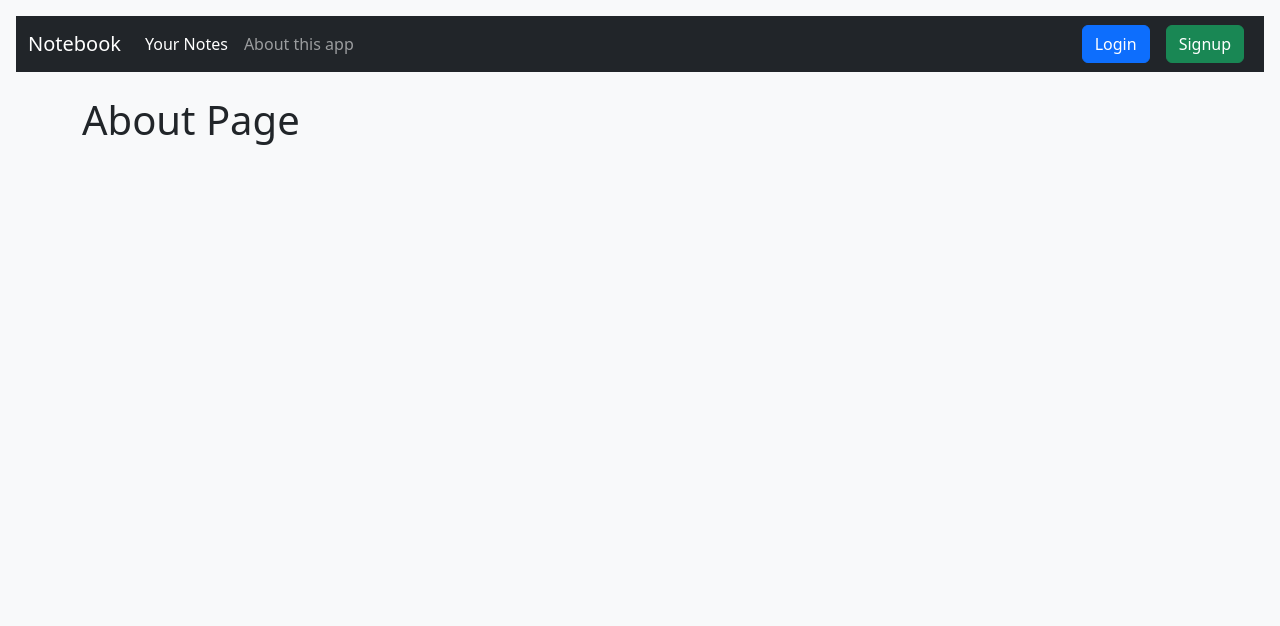
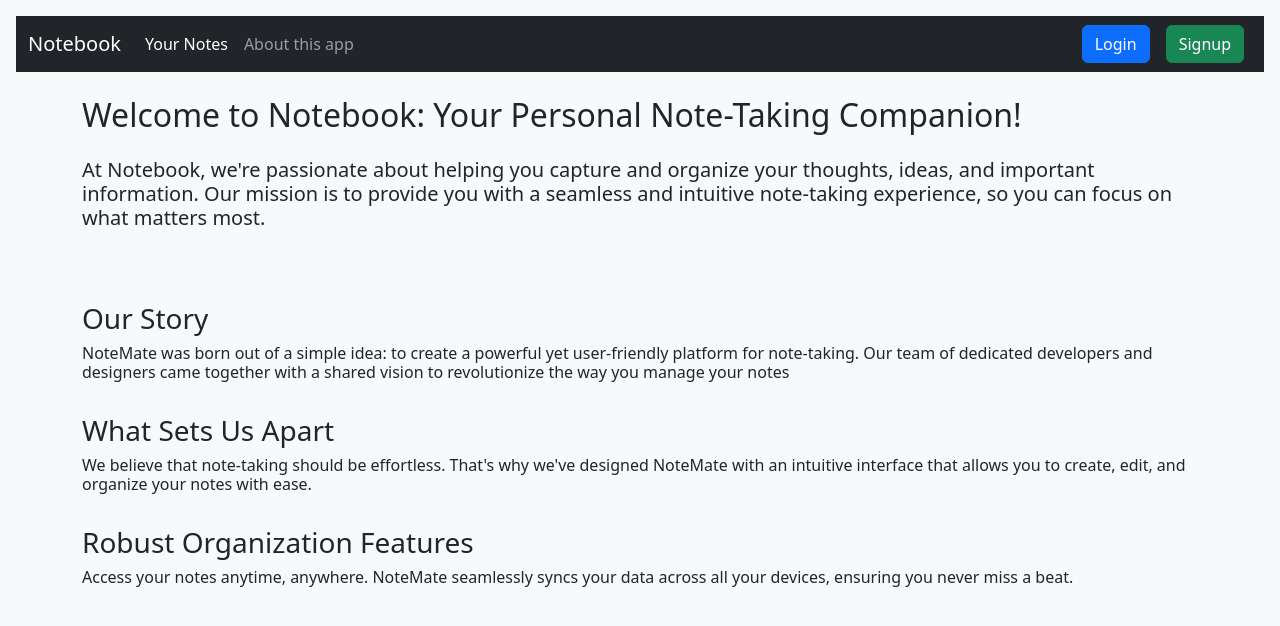
Before and after one commit to Nusinovich/notesapp, a website: page pages/about.html in a window 1280 px wide. Drawn offline with nearby package versions, Linux system fonts and the light colour scheme.

Commit message:
working on about page

```diff
--- a/pages/about.html
+++ b/pages/about.html
@@ -37,5 +37,43 @@
     </nav>
 
     <div class="container">
-        <h1 class="my-4">About Page</h1>
+        <div>
+            <h2 class="my-4">Welcome to Notebook: Your Personal Note-Taking Companion!</h2>
+            <h5 class="my-4">At Notebook, we're passionate about helping you capture and organize your thoughts, ideas, and important information. Our mission is to provide you with a seamless and intuitive note-taking experience, so you can focus on what matters most.</h5>
+        </div>
+        <div><br><br>
+            <h3>Our Story</h3>
+            <h6>NoteMate was born out of a simple idea: to create a powerful yet user-friendly platform for note-taking. Our team of dedicated developers and designers came together with a shared vision to revolutionize the way you manage your notes</h6>
+        </div>
+        <div><br>
+            <h3>What Sets Us Apart</h3>
+            <h6>We believe that note-taking should be effortless. That's why we've designed NoteMate with an intuitive interface that allows you to create, edit, and organize your notes with ease.</h6>
+        </div>
+        <div><br>
+            <h3>Robust Organization Features</h3>
+            <h6>Access your notes anytime, anywhere. NoteMate seamlessly syncs your data across all your devices, ensuring you never miss a beat.</h6>
+        </div>
+
     </div>
+
+
+
+
+
+<!-- About Us
+
+
+
+
+
+
+
+
+Cross-Platform Synchronization
+Access your notes anytime, anywhere. NoteMate seamlessly syncs your data across all your devices, ensuring you never miss a beat.
+
+Robust Organization Features
+Stay organized like never before. Categorize your notes, add tags, and use our powerful search functionality to find what you need in seconds.
+
+Privacy and Security
+Your data is precious, and we treat it as such. NoteMate employs state-of-the-art security measures to safeguard your information, giving you peace of mind. -->
```
Also changed, not shown: pages/index.html (+1 -1 lines), public/logos/logo.png (deleted).
